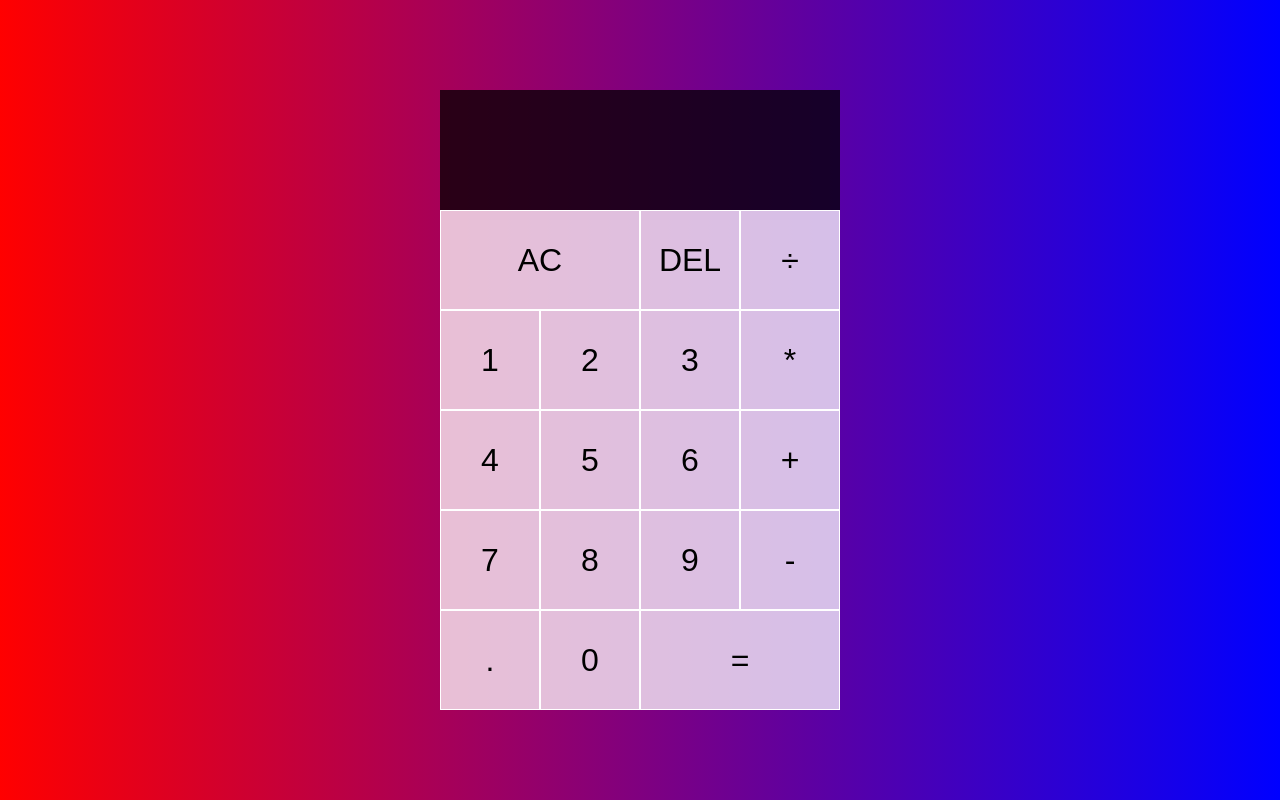
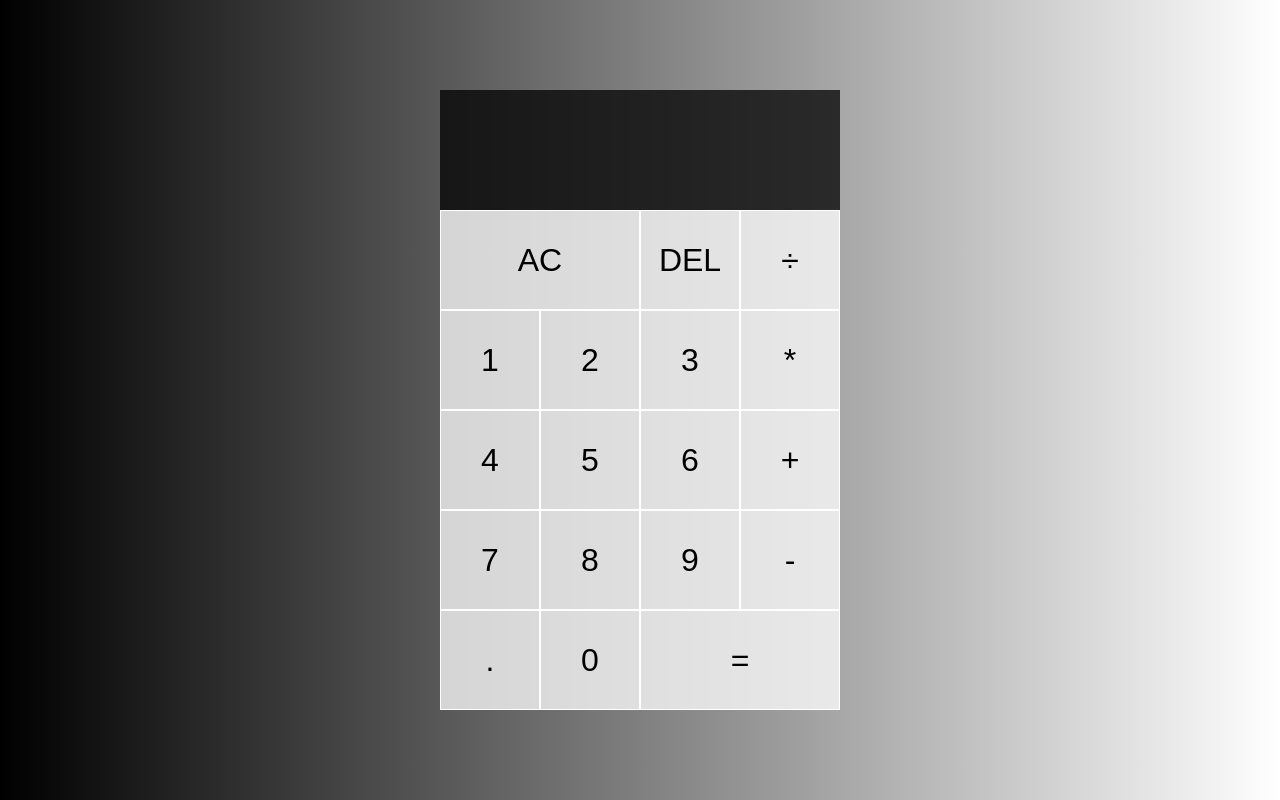
Before and after one commit to perompen/calculator, a plain HTML site: page index.html in a window 1280 px wide. Drawn offline with Linux system fonts and the light colour scheme.

Commit message:
Updates background color

```diff
--- a/styles.css
+++ b/styles.css
@@ -7,7 +7,7 @@
 body {
     padding: 0;
     margin: 0;
-    background: linear-gradient(to right, red, blue);
+    background: linear-gradient(to right, black, white);
 }
 
 .calculator-grid {
```
